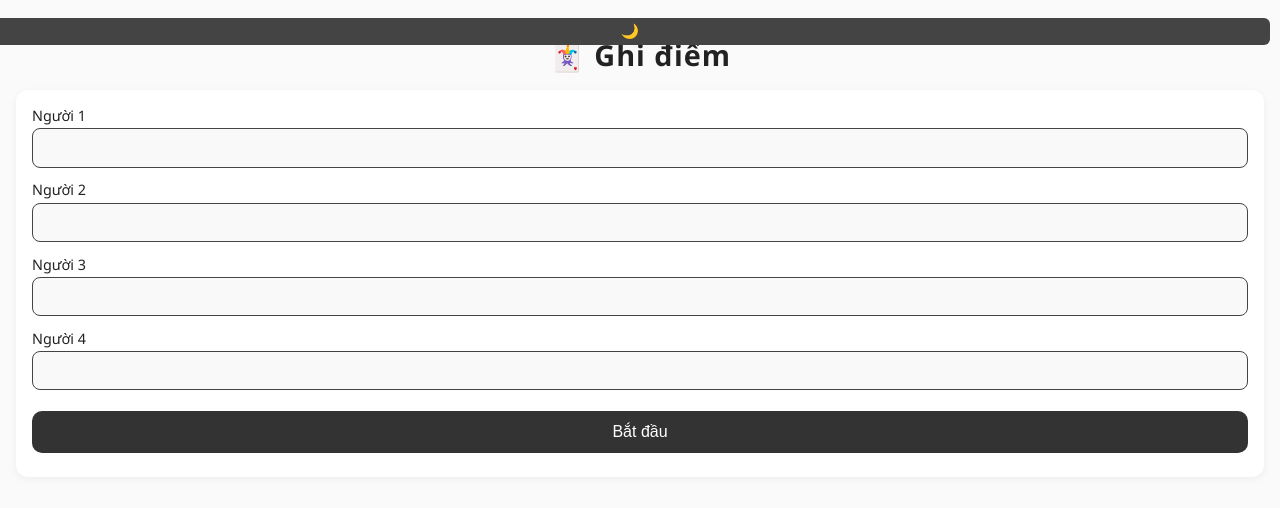
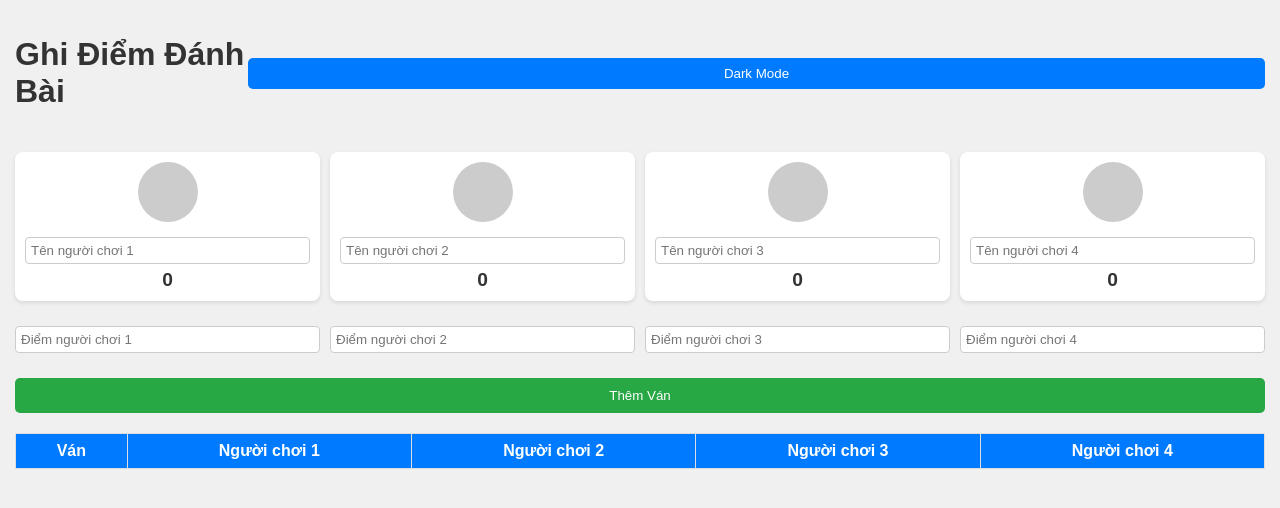
Before and after one commit to thanhnhut201294/tienlen, a plain HTML site: page index.html in a window 1280 px wide. Drawn offline with Linux system fonts and the light colour scheme.

Commit message:
Update index.html

```diff
--- a/index.html
+++ b/index.html
@@ -1,216 +1,246 @@
 <!DOCTYPE html>
 <html lang="vi">
 <head>
-  <meta charset="UTF-8" />
-  <meta name="viewport" content="width=device-width, initial-scale=1.0"/>
-  <title>Ghi điểm</title>
+    <meta charset="UTF-8">
+    <meta name="viewport" content="width=device-width, initial-scale=1.0">
+    <title>Ghi Điểm Đánh Bài</title>
     <style>
-    :root {
-      --bg: #fafafa;
-      --text: #222;
-      --card: #fff;
-      --input: #f9f9f9;
-      --positive: #27ae60;
-      --negative: #c0392b;
+        body {
+            font-family: Arial, sans-serif;
+            margin: 0;
+            padding: 0;
+            background-color: #f0f0f0;
+            color: #333;
+            transition: background-color 0.3s, color 0.3s;
         }
-    body.dark {
-      --bg: #111;
-      --text: #eee;
-      --card: #1e1e1e;
-      --input: #2a2a2a;
+        body.dark-mode {
+            background-color: #222;
+            color: #ddd;
         }
-    * { box-sizing: border-box; }
-    body {
-      margin: 0;
-      font-family: 'Segoe UI', sans-serif;
-      background: var(--bg);
-      color: var(--text);
-      padding: 1rem;
-      transition: background 0.3s, color 0.3s;
+        .container {
+            max-width: 100%;
+            padding: 15px;
+            box-sizing: border-box;
         }
-    h1 {
+        .header {
+            display: flex;
+            justify-content: space-between;
+            align-items: center;
+            margin-bottom: 20px;
+        }
+        .toggle-mode {
+            background: #007bff;
+            color: white;
+            border: none;
+            padding: 8px 16px;
+            border-radius: 5px;
+            cursor: pointer;
+        }
+        .toggle-mode:hover {
+            background: #0056b3;
+        }
+        .player-inputs {
+            display: grid;
+            grid-template-columns: repeat(auto-fit, minmax(150px, 1fr));
+            gap: 10px;
+            margin-bottom: 20px;
+        }
+        .player-card {
+            background: white;
+            padding: 10px;
+            border-radius: 8px;
             text-align: center;
-      font-size: 1.8rem;
-      margin-bottom: 1rem;
-      letter-spacing: 1px;
+            box-shadow: 0 2px 4px rgba(0,0,0,0.1);
         }
-    .card {
-      background: var(--card);
-      padding: 1rem;
-      margin-bottom: 1.5rem;
-      border-radius: 12px;
-      box-shadow: 0 2px 8px rgba(0,0,0,0.05);
+        body.dark-mode .player-card {
+            background: #333;
+            box-shadow: 0 2px 4px rgba(255,255,255,0.1);
         }
-    label {
-      font-size: 0.9rem;
-      margin-bottom: 0.2rem;
-      display: block;
+        .avatar {
+            width: 60px;
+            height: 60px;
+            border-radius: 50%;
+            background: #ccc;
+            margin: 0 auto 10px;
+        }
+        .total-score {
+            font-size: 1.2em;
+            font-weight: bold;
+        }
+        .positive {
+            color: #28a745;
+        }
+        .negative {
+            color: #dc3545;
         }
         input[type="text"], input[type="number"] {
             width: 100%;
-      padding: 0.6rem;
-      font-size: 1rem;
-      border: 1px solid #444;
-      border-radius: 8px;
-      margin-bottom: 0.8rem;
-      background: var(--input);
-      color: var(--text);
+            padding: 5px;
+            margin: 5px 0;
+            border: 1px solid #ccc;
+            border-radius: 4px;
+            box-sizing: border-box;
         }
-    .avatar-row {
-      display: flex;
-      justify-content: space-around;
-      margin-bottom: 1rem;
-      flex-wrap: wrap;
+        body.dark-mode input {
+            background: #444;
+            color: #ddd;
+            border-color: #555;
         }
-    .avatar {
-      text-align: center;
-      margin: 0.5rem;
-    }
-    .avatar img {
-      width: 56px;
-      height: 56px;
-      border-radius: 50%;
-      margin-bottom: 0.3rem;
-    }
-    .name-score {
-      font-weight: bold;
-    }
-    .positive {
-      color: var(--positive);
-    }
-    .negative {
-      color: var(--negative);
+        .score-inputs {
+            display: grid;
+            grid-template-columns: repeat(auto-fit, minmax(150px, 1fr));
+            gap: 10px;
+            margin-bottom: 20px;
         }
         button {
+            background: #28a745;
+            color: white;
+            border: none;
+            padding: 10px;
+            border-radius: 5px;
+            cursor: pointer;
             width: 100%;
-      padding: 0.75rem;
-      font-size: 1rem;
-      border: none;
-      border-radius: 10px;
-      background-color: #333;
-      color: white;
-      margin-top: 0.5rem;
         }
         button:hover {
-      background-color: #555;
-    }
-    .error {
-      color: #e74c3c;
-      font-size: 0.9rem;
-      margin-top: 0.5rem;
+            background: #218838;
         }
         table {
             width: 100%;
             border-collapse: collapse;
+            margin-top: 20px;
         }
         th, td {
+            border: 1px solid #ddd;
             padding: 8px;
-      border: 1px solid #ccc;
             text-align: center;
         }
-    #darkToggle {
-      position: absolute;
-      top: 10px;
-      right: 10px;
-      padding: 0.3rem 0.6rem;
-      font-size: 0.9rem;
-      background: #444;
-      color: #fff;
-      border: none;
-      border-radius: 6px;
+        body.dark-mode th, body.dark-mode td {
+            border-color: #555;
+        }
+        th {
+            background: #007bff;
+            color: white;
+        }
+        body.dark-mode th {
+            background: #0056b3;
+        }
+        @media (max-width: 600px) {
+            .player-inputs, .score-inputs {
+                grid-template-columns: 1fr;
+            }
         }
     </style>
 </head>
 <body>
-<button id="darkToggle" onclick="toggleDark()">🌙</button>
-<h1>🃏 Ghi điểm</h1>
+    <div class="container">
+        <div class="header">
+            <h1>Ghi Điểm Đánh Bài</h1>
+            <button class="toggle-mode" onclick="toggleDarkMode()">Dark Mode</button>
+        </div>
+        <div class="player-inputs">
+            <div class="player-card">
+                <div class="avatar"></div>
+                <input type="text" id="player1" placeholder="Tên người chơi 1" onchange="updateName(1)">
+                <div id="total1" class="total-score">0</div>
+            </div>
+            <div class="player-card">
+                <div class="avatar"></div>
+                <input type="text" id="player2" placeholder="Tên người chơi 2" onchange="updateName(2)">
+                <div id="total2" class="total-score">0</div>
+            </div>
+            <div class="player-card">
+                <div class="avatar"></div>
+                <input type="text" id="player3" placeholder="Tên người chơi 3" onchange="updateName(3)">
+                <div id="total3" class="total-score">0</div>
+            </div>
+            <div class="player-card">
+                <div class="avatar"></div>
+                <input type="text" id="player4" placeholder="Tên người chơi 4" onchange="updateName(4)">
+                <div id="total4" class="total-score">0</div>
+            </div>
+        </div>
+        <div class="score-inputs">
+            <div>
+                <input type="number" id="score1" placeholder="Điểm người chơi 1">
+            </div>
+            <div>
+                <input type="number" id="score2" placeholder="Điểm người chơi 2">
+            </div>
+            <div>
+                <input type="number" id="score3" placeholder="Điểm người chơi 3">
+            </div>
+            <div>
+                <input type="number" id="score4" placeholder="Điểm người chơi 4">
+            </div>
+        </div>
+        <button onclick="addScores()">Thêm Ván</button>
+        <table id="history">
+            <thead>
+                <tr>
+                    <th>Ván</th>
+                    <th id="name1">Người chơi 1</th>
+                    <th id="name2">Người chơi 2</th>
+                    <th id="name3">Người chơi 3</th>
+                    <th id="name4">Người chơi 4</th>
+                </tr>
+            </thead>
+            <tbody id="history-body"></tbody>
+        </table>
+    </div>
+    <script>
+        let players = ['', '', '', ''];
+        let totals = [0, 0, 0, 0];
+        let history = [];
 
-<div class="card" id="setup">
-  <label>Người 1</label><input id="p1" type="text">
-  <label>Người 2</label><input id="p2" type="text">
-  <label>Người 3</label><input id="p3" type="text">
-  <label>Người 4</label><input id="p4" type="text">
-  <button onclick="start()">Bắt đầu</button>
-  <div class="error" id="nameErr"></div>
-</div>
-
-<div class="card" id="input" style="display:none;">
-  <div class="avatar-row" id="avatars"></div>
-  <div id="scoreFields"></div>
-  <button onclick="save()">Lưu ván</button>
-  <div class="error" id="scoreErr"></div>
-</div>
-
-<div class="card" id="history" style="display:none;">
-  <h2 style="font-size:1.2rem; margin-bottom: 0.5rem;">Lịch sử</h2>
-  <table id="log"></table>
-</div>
-
-<script>
-let names = [], total = [0,0,0,0];
-
-function toggleDark() {
-  document.body.classList.toggle('dark');
+        function toggleDarkMode() {
+            document.body.classList.toggle('dark-mode');
+            document.querySelector('.toggle-mode').textContent =
+                document.body.classList.contains('dark-mode') ? 'Light Mode' : 'Dark Mode';
         }
 
-function start() {
-  names = [p1.value.trim(), p2.value.trim(), p3.value.trim(), p4.value.trim()];
-  if (names.includes("") || new Set(names).size < 4) {
-    nameErr.innerText = "Tên không được để trống hoặc trùng nhau.";
+        function updateName(index) {
+            const input = document.getElementById(`player${index}`);
+            const name = input.value.trim();
+            const otherNames = players.filter((n, i) => i !== index - 1 && n !== '');
+            if (name && otherNames.includes(name)) {
+                alert('Tên người chơi đã tồn tại!');
+                input.value = players[index - 1];
                 return;
             }
-  nameErr.innerText = "";
-  setup.style.display = "none";
-  input.style.display = "block";
-  history.style.display = "block";
-
-  avatars.innerHTML = "";
-  scoreFields.innerHTML = "";
-
-  names.forEach((n, i) => {
-    const seed = encodeURIComponent(n);
-    avatars.innerHTML += `
-      <div class="avatar">
-        <img src="https://api.dicebear.com/7.x/thumbs/svg?seed=${seed}" alt="">
-        <div class="name-score">${n}<br><span id="total${i}" class="positive">0</span></div>
-      </div>
-    `;
-    scoreFields.innerHTML += `
-      <label>${n}</label>
-      <input type="number" id="s${i}" placeholder="Nhập điểm">
-    `;
-  });
-
-  log.innerHTML = `<tr>${names.map(n => `<th>${n}</th>`).join('')}</tr>`;
+            players[index - 1] = name;
+            document.getElementById(`name${index}`).textContent = name || `Người chơi ${index}`;
         }
 
-function save() {
-  let s = [], sum = 0;
+        function addScores() {
+            const scores = [
+                parseInt(document.getElementById('score1').value) || 0,
+                parseInt(document.getElementById('score2').value) || 0,
+                parseInt(document.getElementById('score3').value) || 0,
+                parseInt(document.getElementById('score4').value) || 0
+            ];
+            history.push(scores);
             for (let i = 0; i < 4; i++) {
-    const val = parseInt(document.getElementById("s" + i).value);
-    if (isNaN(val)) {
-      scoreErr.innerText = "Nhập đầy đủ điểm!";
-      return;
+                totals[i] += scores[i];
+                const totalEl = document.getElementById(`total${i + 1}`);
+                totalEl.textContent = totals[i];
+                totalEl.className = 'total-score ' + (totals[i] > 0 ? 'positive' : totals[i] < 0 ? 'negative' : '');
             }
-    s[i] = val;
-    sum += val;
-  }
-  if (sum !== 0) {
-    scoreErr.innerText = "Tổng điểm phải bằng 0.";
-    return;
+            updateHistory();
+            document.getElementById('score1').value = '';
+            document.getElementById('score2').value = '';
+            document.getElementById('score3').value = '';
+            document.getElementById('score4').value = '';
         }
 
-  for (let i = 0; i < 4; i++) {
-    total[i] += s[i];
-    const el = document.getElementById("total" + i);
-    el.innerText = total[i];
-    el.className = total[i] >= 0 ? 'positive' : 'negative';
-  }
-
-  let row = `<tr>${s.map(v => `<td class="${v >= 0 ? 'positive' : 'negative'}">${v}</td>`).join('')}</tr>`;
-  log.innerHTML += row;
-  for (let i = 0; i < 4; i++) document.getElementById("s" + i).value = "";
-  scoreErr.innerText = "";
+        function updateHistory() {
+            const tbody = document.getElementById('history-body');
+            tbody.innerHTML = '';
+            history.forEach((scores, index) => {
+                const row = document.createElement('tr');
+                row.innerHTML = `<td>${index + 1}</td>` +
+                    scores.map(score => `<td class="${score > 0 ? 'positive' : score < 0 ? 'negative' : ''}">${score}</td>`).join('');
+                tbody.appendChild(row);
+            });
         }
     </script>
 </body>
```
Lines whose indentation alone changed are shown as unchanged.
